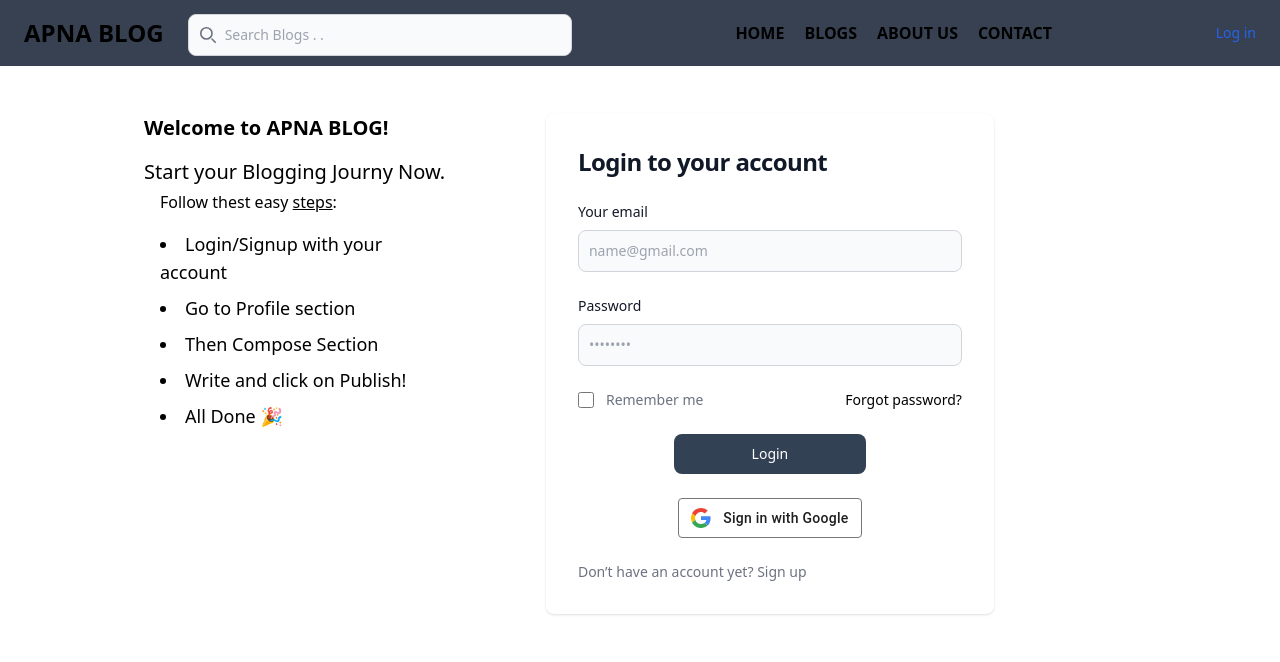
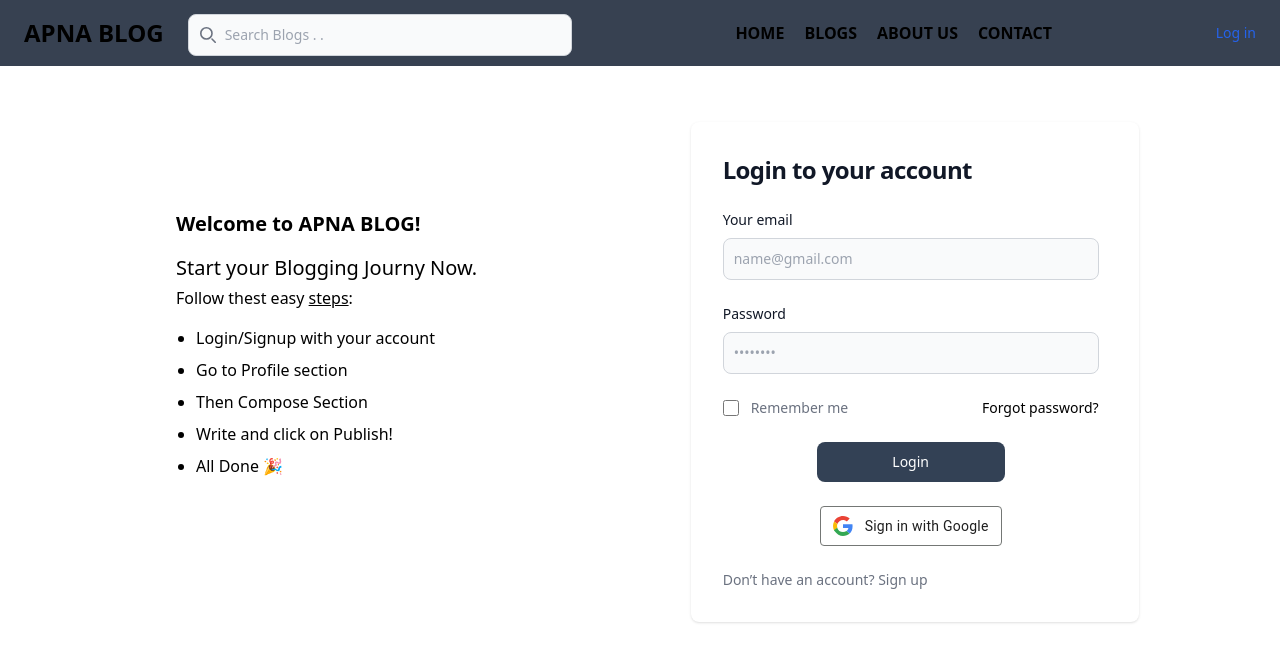
Before and after one commit to TheBaljitSingh/Apna-Blog-Frontend, a React (Create React App) app: page /auth in a window 1280 px wide. Shown: the top 662 px of the page. Built offline with nearby package versions, Linux system fonts and the light colour scheme; the HTML template or start-up script is replaced by a standard one.

Commit message:
Updated Login.js
Made the login and signup page responsive using Tailwind CSS

```diff
--- a/src/Login.js
+++ b/src/Login.js
@@ -1,302 +1,167 @@
-import { useEffect, useState, useContext } from "react";
+import { useEffect, useState } from "react";
 import { ToastContainer, toast } from 'react-toastify';
 import { Link, useNavigate, useSearchParams } from "react-router-dom";
 import axios from "axios";
-
-
 import 'react-toastify/dist/ReactToastify.css';
-
 import Nav from "./Nav";
-// import UserContext from "./context/UserContext";
 import Cookies from "js-cookie";
 
-
-
-export default function Login(){
-
-
-
-    const [searchParams, setSearchParams] = useSearchParams();
+export default function Login() {
+    const [searchParams] = useSearchParams();
     const [mode, setMode] = useState(searchParams.get('mode') || 'login');
     const navigate = useNavigate();
-
-
 
     const [name, setName] = useState("");
     const [email, setEmail] = useState("");
     const [password, setPassword] = useState("");
     const [cpassword, setCpassword] = useState("");
 
-    // const {setUser} = useContext(UserContext);
-
-
-    const loginSubmit =  async (e)=>{
-        if (e && e.preventDefault) {
+    const loginSubmit = async (e) => {
         e.preventDefault();
-        }
-
         setEmail("");
         setPassword("");
 
-        console.log("first");
-        await axios.post(`${process.env.REACT_APP_BACKEND_URL}auth/login`,{email, password})
-        .then(res =>{
-            console.log(res);
-
-
-            if(res.status===200){
-                // yaha pe user aur token dono aaya hao post request login kiya tab
-                console.log("login hua");
-                console.log(res.data);
-                // const user  = res.data.user;
-                // setUser(user);
-
-
-                Cookies.set('token', res.data.token, {expires: 3});
-                // document.cookie = `token=${res.data.token}`;
-                console.log("cookie set ho gya");
-
-
-
+        await axios.post(`${process.env.REACT_APP_BACKEND_URL}auth/login`, { email, password })
+            .then(res => {
+                if (res.status === 200) {
+                    Cookies.set('token', res.data.token, { expires: 3 });
                     toast.success('Login successful! Redirecting to dashboard...', {
                         position: "bottom-center",
                         onClose: () => navigate('/dashboard')
                     });
-            }else{
-                toast.error('Invalid Credentials',{
-                    position: "bottom-center",
+                } else {
+                    toast.error('Invalid Credentials', { position: "bottom-center" });
+                }
             })
+            .catch(error => {
+                toast.error(`${error.message}`, { position: "bottom-center" });
+            });
+    };
+
+    const signupSubmit = async (e) => {
+        e.preventDefault();
+
+        if (cpassword !== password) {
+            toast.error("Passwords don't match", { position: "bottom-center" });
+        } else {
+            await axios.post(`${process.env.REACT_APP_BACKEND_URL}auth/register`, { name, email, password, cpassword })
+                .then(res => {
+                    if (res.status === 201) {
+                        toast.success("Successfully registered", { position: "bottom-center" });
                     }
-
                 })
-        .catch(error=>{
-            console.log("login failed ", error.message);
-            toast.error(`${error.message}`,{
-                position: "bottom-center"
-            });
-        })
-        console.log("last");
-    }
-
-
-
-
-    const signupSubmit = async (e)=>{
-        if (e && e.preventDefault) {
-            e.preventDefault();
-          }
-
-        if(cpassword!=password){
-            toast.error("Password don't matched",{
-                position: "bottom-center"
+                .catch(error => {
+                    console.log(error);
                 });
         }
-
-        else{
-            setName("");
-            setEmail("");
-            setPassword("");
-            setCpassword("");
-            // console.log("signup successfully");
-
-
-            await axios.post(`${process.env.REACT_APP_BACKEND_URL}auth/register`, {name,email, password,cpassword})
-            .then(res=>{
-                console.log(res);
-                if(res.status==201){
-                    console.log("Register hua");
-                    // handleview();
-                    toast.success("successfully registered",{
-                        position: "bottom-center"
-                    });
-
-
-
-                }
-            })
-            .catch((error)=>{
-                console.log(error);
-
-            })
-
-
-        }
-        }
+    };
 
     useEffect(() => {
         setMode(searchParams.get('mode') || 'login');
     }, [searchParams]);
 
+    return (
+        <div className="flex flex-col h-screen">
+            <Nav />
+            {/* <div className="flex flex-grow justify-between items-start px-4 md:px-12 mt-6"> */}
+            <div className="flex flex-col lg:flex-row w-full items-center lg:justify-center p-4 lg:p-8">
 
-
-    return (
-        <div >
-        <Nav/>
-        <div className="flex flex-row w-full">
-            <div className="w-full flex  justify-end  ">
-                <div className="mt-12 ml-36 hidden md:block ">
-                <h2 className="font-semibold text-xl ">Welcome to APNA BLOG! </h2>
-                <p className="text-xl font-medium mt-4" >Start your Blogging Journy Now.</p>
-
-                <div className="ml-4">
-                <h4 className="mt-1">Follow thest easy <span className="underline self-baseline cursor-s-resize	" >steps</span>:</h4>
-                <div className="mt-4 text-lg">
-                <li className="mt-">Login/Signup with your account</li>
-                <li className="mt-2">Go to Profile section </li>
+                {/* Text Section */}
+                <div className="flex flex-col items-center bg-transparent rounded-lg mb-8 lg:w-1/3 ml-36 hidden md:block">
+                    <h2 class="font-semibold text-xl ">Welcome to APNA BLOG! </h2>
+                    <p class="text-xl font-medium mt-4">Start your Blogging Journy Now.</p>
+                    <h4 class="mt-1">Follow thest easy <span class="underline self-baseline cursor-s-resize	">steps</span>:</h4>
+                    <ul className="mt-4 list-disc mt-12 ml-5 hidden md:block">
+                        <li>Login/Signup with your account</li>
+                        <li className="mt-2">Go to Profile section</li>
                         <li className="mt-2">Then Compose Section</li>
                         <li className="mt-2">Write and click on Publish!</li>
-                <li className="mt-2"> All Done 🎉</li>
+                        <li className="mt-2">All Done 🎉</li>
+                    </ul>
                 </div>
 
+                <div class="flex flex-col w-full max-w-md mx-auto p-6 bg-white rounded-lg shadow mt-6 md:space-y-6 sm:p-8 pr-4 md:pr-6 lg:pr-8 xl:pr-10">
+                    {mode === 'login' &&
+                        <div className="space-y-4 md:space-y-6">
+                            <h1 className="text-xl font-bold leading-tight tracking-tight text-gray-900 md:text-2xl">Login to your account</h1>
+                            <form className="space-y-4 md:space-y-6" method="post" onSubmit={loginSubmit}>
+                                <div>
+                                    <label htmlFor="email" className="block mb-2 text-sm font-medium text-gray-900">Your email</label>
+                                    <input required id="email" type="email" value={email} onChange={(e) => setEmail(e.target.value)} className="bg-gray-50 border border-gray-300 outline-none text-gray-900 sm:text-sm rounded-lg focus:border-primary-600 block w-full p-2.5" placeholder="name@gmail.com" />
+                                </div>
+                                <div>
+                                    <label htmlFor="password" className="block mb-2 text-sm font-medium text-gray-900">Password</label>
+                                    <input required id="password" type="password" value={password} onChange={(e) => setPassword(e.target.value)} name="password" placeholder="••••••••" className="bg-gray-50 border outline-none border-gray-300 text-gray-900 sm:text-sm rounded-lg focus:border-primary-600 block w-full p-2.5" />
+                                </div>
+                                <div className="flex items-center justify-between">
+                                    <div className="flex items-start">
+                                        <div className="flex items-center h-5">
+                                            <input id="remember" aria-describedby="remember" type="checkbox" className="w-4 h-4 border border-gray-300 rounded bg-gray-50 focus:ring-3" required />
+                                        </div>
+                                        <div className="ml-3 text-sm">
+                                            <label htmlFor="remember" className="text-gray-500">Remember me</label>
                                         </div>
                                     </div>
-
-            <div class="flex flex-col w-1/2 items-center justify-between mr-48 mt-12 mx-auto px-6 py-8  md:h-screen lg:py-0">
-                {/* you have to render this on login  */}
-        {mode=='login'&&
-                <div class="w-full bg-white rounded-lg shadow md:mt-0 sm:max-w-md xl:p-0 ">
-                    <div class="p-6 space-y-4 md:space-y-6 sm:p-8">
-                        <h1 class="text-xl font-bold leading-tight tracking-tight text-gray-900 md:text-2xl ">
-                            Login to your account
-                        </h1>
-
-                        <form class="space-y-4 md:space-y-6" method="post" onSubmit={loginSubmit} >
-                            <div>
-                                <label for="email" class="block mb-2 text-sm font-medium text-gray-900 ">Your email</label>
-                                <input required id="email" type="email" value={email} onChange={(e) => setEmail(e.target.value)}   class="bg-gray-50 border border-gray-300 outline-none text-gray-900 sm:text-sm rounded-lg  focus:border-primary-600 block w-full p-2.5 " placeholder="name@gmail.com" />
-                            </div>
-                            <div>
-                                <label for="password" class="block mb-2 text-sm font-medium text-gray-900 ">Password</label>
-                                <input required id="password" type="password" value={password} onChange={(e) => setPassword(e.target.value)}  name="password" placeholder="••••••••" class="bg-gray-50 border outline-none border-gray-300 text-gray-900 sm:text-sm rounded-lg  focus:border-primary-600 block w-full p-2.5 " />
-                            </div>
-                            <div class="flex items-center justify-between">
-                                <div class="flex items-start">
-                                    <div class="flex items-center h-5">
-                                        <input id="remember" aria-describedby="remember" type="checkbox" class="w-4 h-4 border border-gray-300 rounded bg-gray-50 focus:ring-3  " required=""/>
-                                    </div>
-                                    <div class="ml-3 text-sm">
-                                        <label for="remember" class="text-gray-500 ">Remember me</label>
-                                    </div>
-                                </div>
-                                <a href="#" class="text-sm font-medium text-primary-600 hover:underline ">Forgot password?</a>
+                                    <a href="#" className="text-sm font-medium text-primary-600 hover:underline">Forgot password?</a>
                                 </div>
                                 <div className="flex justify-center items-center">
-
                                 <button type="submit" class="w-1/2 text-white bg-primary-600 hover:bg-primary-700 bg-slate-700   font-medium rounded-lg text-sm px-5 py-2.5 text-center  ">Login</button>
                                 </div>
+                            </form>
+                            <div className="flex flex-col justify-center items-center">
 
-                        </form>
-                        {/* google login */}
-                        <div className="flex flex-col justify-center items-center">
-                            {/* <div class="g-signin2" data-onsuccess="onSignIn">Google Sign In</div> */}
-                            <button class="gsi-material-button" styles="width:100">
-                                <div class="gsi-material-button-state"></div>
-                                <div class="gsi-material-button-content-wrapper">
-                                    <div class="gsi-material-button-icon">
+                                <button className="gsi-material-button w-1/2 bg-primary-600 hover:bg-primary-700 rounded-lg text-sm px-5 py-2.5 flex items-center justify-center">
+                                    <div className="gsi-material-button-state"></div>
+                                    <div className="gsi-material-button-content-wrapper">
+                                        <div className="gsi-material-button-icon">
                                             <svg version="1.1" xmlns="http://www.w3.org/2000/svg" viewBox="0 0 48 48" xmlnsXlink="http://www.w3.org/1999/xlink" styles="display: block;">
                                                 <path fill="#EA4335" d="M24 9.5c3.54 0 6.71 1.22 9.21 3.6l6.85-6.85C35.9 2.38 30.47 0 24 0 14.62 0 6.51 5.38 2.56 13.22l7.98 6.19C12.43 13.72 17.74 9.5 24 9.5z"></path>
                                                 <path fill="#4285F4" d="M46.98 24.55c0-1.57-.15-3.09-.38-4.55H24v9.02h12.94c-.58 2.96-2.26 5.48-4.78 7.18l7.73 6c4.51-4.18 7.09-10.36 7.09-17.65z"></path>
                                                 <path fill="#FBBC05" d="M10.53 28.59c-.48-1.45-.76-2.99-.76-4.59s.27-3.14.76-4.59l-7.98-6.19C.92 16.46 0 20.12 0 24c0 3.88.92 7.54 2.56 10.78l7.97-6.19z"></path>
-                                        <path fill="#34A853" d="M24 48c6.48 0 11.93-2.13 15.89-5.81l-7.73-6c-2.15 1.45-4.92 2.3-8.16 2.3-6.26 0-11.57-4.22-13.47-9.91l-7.98 6.19C6.51 42.62 14.62 48 24 48z"></path>
-                                        <path fill="none" d="M0 0h48v48H0z"></path>
+                                                <path fill="#34A853" d="M24 48c6.48 0 11.93-2.13 15.89-5.81l-7.73-6c-2.15 1.45-4.92 2.3-8.16 2.3-6.54 0-12.05-4.44-13.98-10.52l-7.97 6.19C9.05 43.77 16.59 48 24 48z"></path>
                                             </svg>
                                         </div>
-                                    <span  class="gsi-material-button-contents">Sign in with Google</span>
+                                        <span className="gsi-material-button-label">Sign in with Google</span>
                                     </div>
                                 </button>
                             </div>
-                        <p class="text-sm font-light text-gray-500 ">
-                                Don’t have an account yet? <Link to={`?mode=signup`} >  <a href="#" class="font-medium text-primary-600 hover:underline ">Sign up</a></Link>
+                            <p className="text-sm text-gray-500">
+                                    Don’t have an account? <Link to="/register" className="font-medium text-primary-600 hover:underline">Sign up</Link>
                                 </p>
-
-                    </div>
                         </div>
                     }
-                {/* render this on signup */}
-        {mode==='signup' &&
-            <div className="flex flex-col md:max-w-full w-screen items-center justify-center ml-24 px-6 py-8 md:mx-auto lg:py-0">
-                <div className="md:w-full  bg-white rounded-lg shadow dark:border sm:max-w-md xl:p-0">
-                <div className="p-6 space-y-4 sm:p-8">
-                    <h1 className="text-xl font-bold leading-tight tracking-tight text-gray-900 md:text-2xl">
-                    Create an account
-                    </h1>
-                    <form className="space-y-4" method="post" onSubmit={signupSubmit}>
+                    {mode === 'signup' &&
+                        <div className="space-y-4 md:space-y-6">
+                            <h1 className="text-xl font-bold leading-tight tracking-tight text-gray-900 md:text-2xl">Create an account</h1>
+                            <form className="space-y-4 md:space-y-6" method="post" onSubmit={signupSubmit}>
                                 <div>
-                        <label htmlFor="name" className="block mb-2 text-sm font-medium text-gray-900">Your name</label>
-                        <input
-                        type="text"
-                        id="name"
-                        value={name}
-                        onChange={(e) => setName(e.target.value)}
-                        className="bg-gray-50 border border-gray-300 text-gray-900 sm:text-sm rounded-lg focus:ring-primary-600 focus:border-primary-600 block w-full p-2.5 outline-none"
-                        placeholder="your name"
-                        required
-                        />
+                                    <label htmlFor="name" className="block mb-2 text-sm font-medium text-gray-900">Your Name</label>
+                                    <input required id="name" type="text" value={name} onChange={(e) => setName(e.target.value)} className="bg-gray-50 border border-gray-300 outline-none text-gray-900 sm:text-sm rounded-lg focus:border-primary-600 block w-full p-2.5" placeholder="Your Name" />
                                 </div>
                                 <div>
                                     <label htmlFor="email" className="block mb-2 text-sm font-medium text-gray-900">Your email</label>
-                        <input
-                        type="email"
-                        id="email"
-                        value={email}
-                        onChange={(e) => setEmail(e.target.value)}
-                        className="bg-gray-50 border border-gray-300 text-gray-900 sm:text-sm rounded-lg focus:ring-primary-600 focus:border-primary-600 block w-full p-2.5 outline-none"
-                        placeholder="name@gmail.com"
-                        required
-                        />
+                                    <input required id="email" type="email" value={email} onChange={(e) => setEmail(e.target.value)} className="bg-gray-50 border border-gray-300 outline-none text-gray-900 sm:text-sm rounded-lg focus:border-primary-600 block w-full p-2.5" placeholder="name@gmail.com" />
                                 </div>
                                 <div>
                                     <label htmlFor="password" className="block mb-2 text-sm font-medium text-gray-900">Password</label>
-                        <input
-                        type="password"
-                        id="password"
-                        value={password}
-                        onChange={(e) => setPassword(e.target.value)}
-                        placeholder="••••••••"
-                        className="bg-gray-50 border border-gray-300 text-gray-900 sm:text-sm rounded-lg focus:ring-primary-600 focus:border-primary-600 block w-full p-2.5 outline-none"
-                        required
-                        />
+                                    <input required id="password" type="password" value={password} onChange={(e) => setPassword(e.target.value)} name="password" placeholder="••••••••" className="bg-gray-50 border outline-none border-gray-300 text-gray-900 sm:text-sm rounded-lg focus:border-primary-600 block w-full p-2.5" />
                                 </div>
                                 <div>
-                        <label htmlFor="confirm-password" className="block mb-2 text-sm font-medium text-gray-900">Confirm password</label>
-                        <input
-                        type="password"
-                        id="confirm-password"
-                        value={cpassword}
-                        onChange={(e) => setCpassword(e.target.value)}
-                        placeholder="••••••••"
-                        className="bg-gray-50 border border-gray-300 text-gray-900 sm:text-sm rounded-lg focus:ring-primary-600 focus:border-primary-600 block w-full p-2.5 outline-none"
-                        required
-                        />
+                                    <label htmlFor="cpassword" className="block mb-2 text-sm font-medium text-gray-900">Confirm Password</label>
+                                    <input required id="cpassword" type="password" value={cpassword} onChange={(e) => setCpassword(e.target.value)} name="cpassword" placeholder="••••••••" className="bg-gray-50 border outline-none border-gray-300 text-gray-900 sm:text-sm rounded-lg focus:border-primary-600 block w-full p-2.5" />
                                 </div>
                                 <div className="flex justify-center items-center">
-                        <button
-                        type="submit"
-                        className="md:w-1/2 text-white bg-gray-700 hover:bg-primary-700 focus:ring-4 focus:outline-none focus:ring-primary-300 font-medium rounded-lg text-sm px-5 py-2.5 text-center"
-                        >
-                        Create an account
-                        </button>
+                                    <button type="submit" className="w-full text-white bg-slate-700 hover:bg-primary-700 rounded-lg text-sm px-5 py-2.5">Create an account</button>
                                 </div>
-                    <p className="text-sm font-light text-gray-500">
-                        Already have an account? <Link to={'?mode=login'}> <a href="#" className="font-medium text-primary-600 hover:underline dark:text-primary-500">Login here</a> </Link>
+                            </form>
+                            <p className="text-sm text-gray-500">
+                                Already have an account? <Link to="/login" className="font-medium text-primary-600 hover:underline">Login</Link>
                             </p>
-                    </form>
+                        </div>
+                    }
                 </div>
             </div>
-            </div>
-        }
-
-            </div>
-
-            </div>
-
-        </div>
-
             <ToastContainer />
         </div>
-
-
-    )
-
-
+    );
 }
```
Lines whose indentation alone changed are shown as unchanged.
